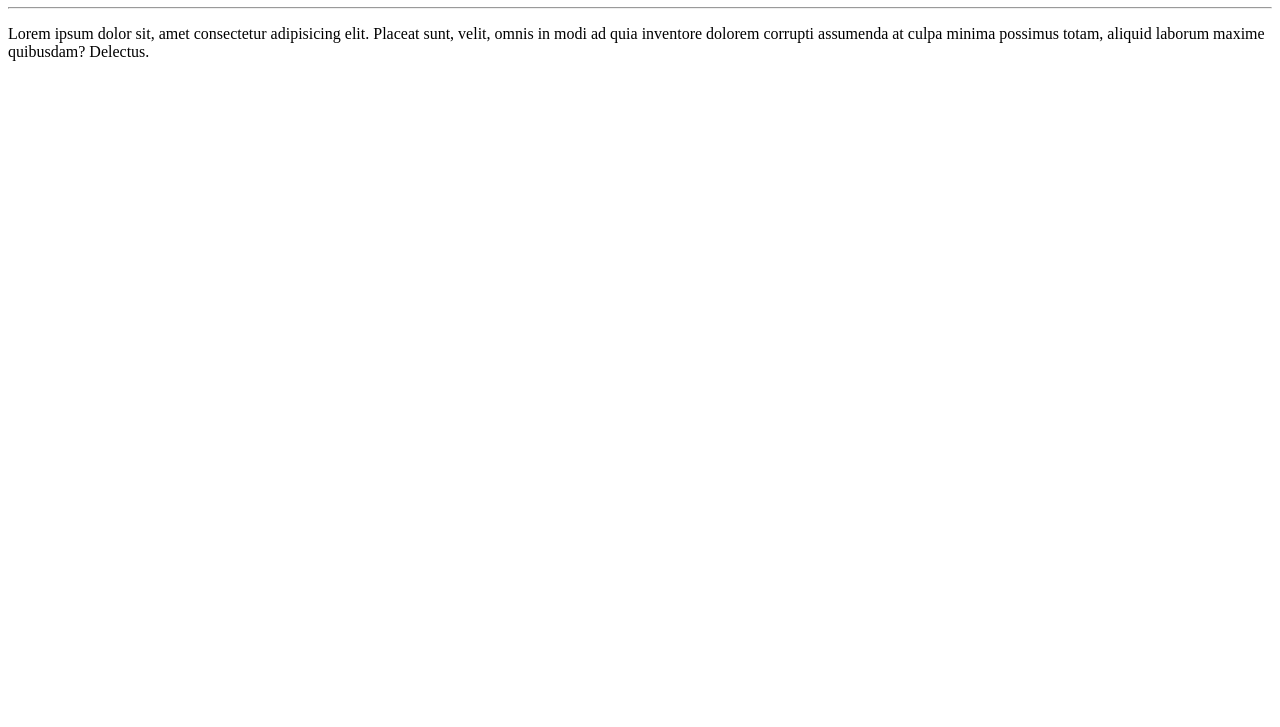
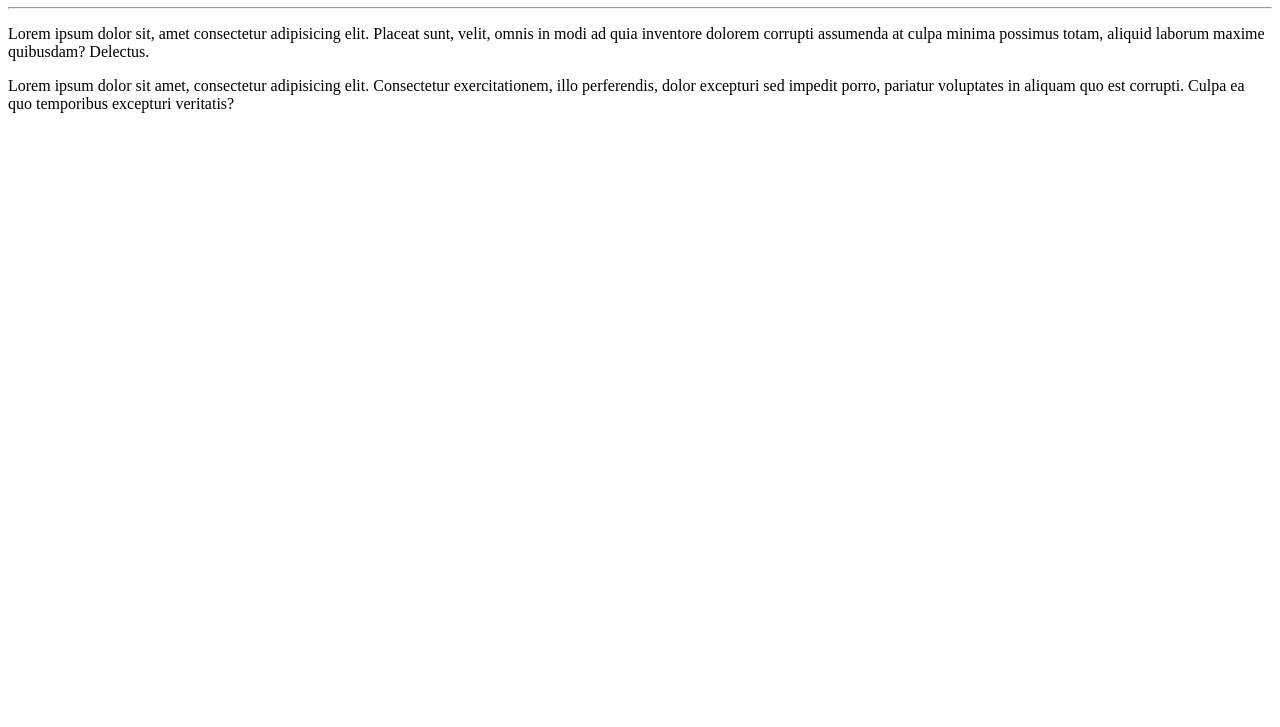
Before and after one commit to designermauro/Ola-Mundo, a plain HTML site: page Site-exemplo/index.html in a window 1280 px wide. Shown: the part 73-800 px from the top of the page. Drawn offline with Linux system fonts and the light colour scheme.

Commit message:
adicionei um paragrafo

```diff
--- a/Site-exemplo/index.html
+++ b/Site-exemplo/index.html
@@ -10,6 +10,7 @@
     <h1>Olá, Mundo!</h1>
     <hr>
     <p>Lorem ipsum dolor sit, amet consectetur adipisicing elit. Placeat sunt, velit, omnis in modi ad quia inventore dolorem corrupti assumenda at culpa minima possimus totam, aliquid laborum maxime quibusdam? Delectus.</p>
+    <p>Lorem ipsum dolor sit amet, consectetur adipisicing elit. Consectetur exercitationem, illo perferendis, dolor excepturi sed impedit porro, pariatur voluptates in aliquam quo est corrupti. Culpa ea quo temporibus excepturi veritatis?</p>
 
 </body>
 </html>
```
